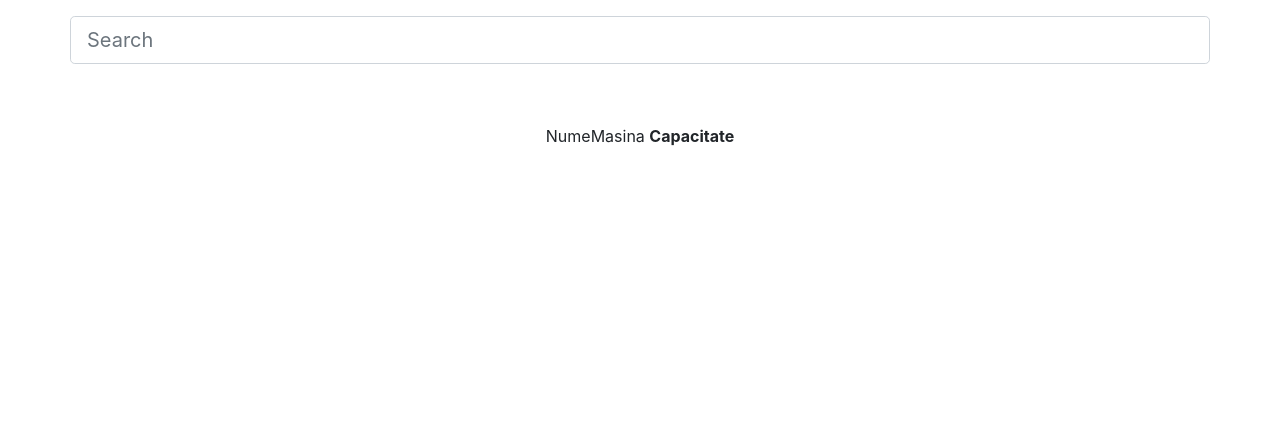
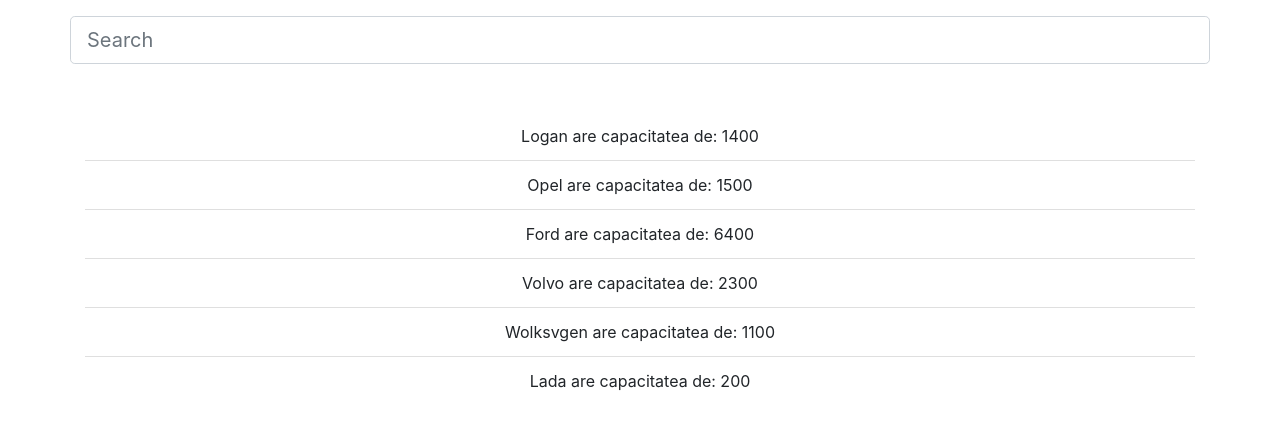
Before and after one commit to nistor-serban/labSearch, a plain HTML site: page index.html in a window 1280 px wide. Drawn offline with nearby package versions, Linux system fonts and the light colour scheme.

Commit message:
am populat lista cu date din json local

```diff
--- a/assets/js.js
+++ b/assets/js.js
@@ -1,9 +1,21 @@
+const lista = document.getElementById('lista');
+console.log(lista)
+
 fetch('./db/masini.json')
-
     .then(function (response) {
         return response.json();
-
     })
     .then(function (masini) {
-        console.log(masini)
+        // console.log(masini)
+        //parcurgem array-ul
+        //sa luam fiecare obiect individula si sa ii postam vaoarea cheii in DOM
+        for (let i = 0; i < 6; i++) {
+            // lista.innerHTML = '<li class="list-group-item">NumeMasina <strong> Capacitate</strong></li>'
+            console.log(masini[i].nume +' are capacitatea de: '+masini[i].capacitate );
+            lista.innerHTML += `
+            <li class="list-group-item">
+                ` + masini[i].nume +` are capacitatea de: `+ masini[i].capacitate +`
+            </li>
+            `
+        }
     })
--- a/index.html
+++ b/index.html
@@ -21,10 +21,8 @@
         </div>
         <div class="row mt-5">
             <div class="col text-center">
-                <ul class="list-group list-group-flush">
-                    <li class="list-group-item">
-                        NumeMasina <strong> Capacitate</strong>
-                    </li>
+                <ul id="lista" class="list-group list-group-flush">
+
                 </ul>
             </div>
         </div>
```
